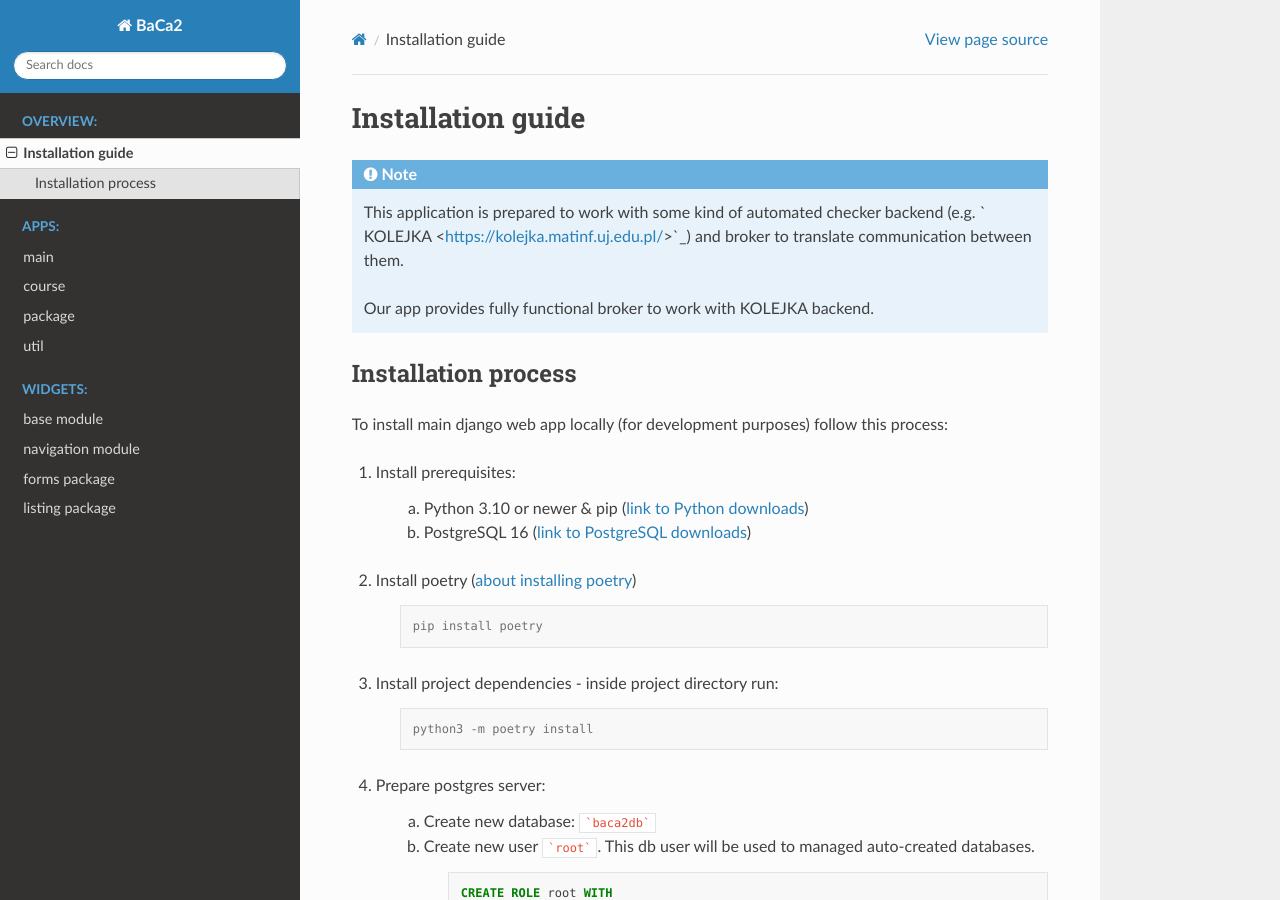
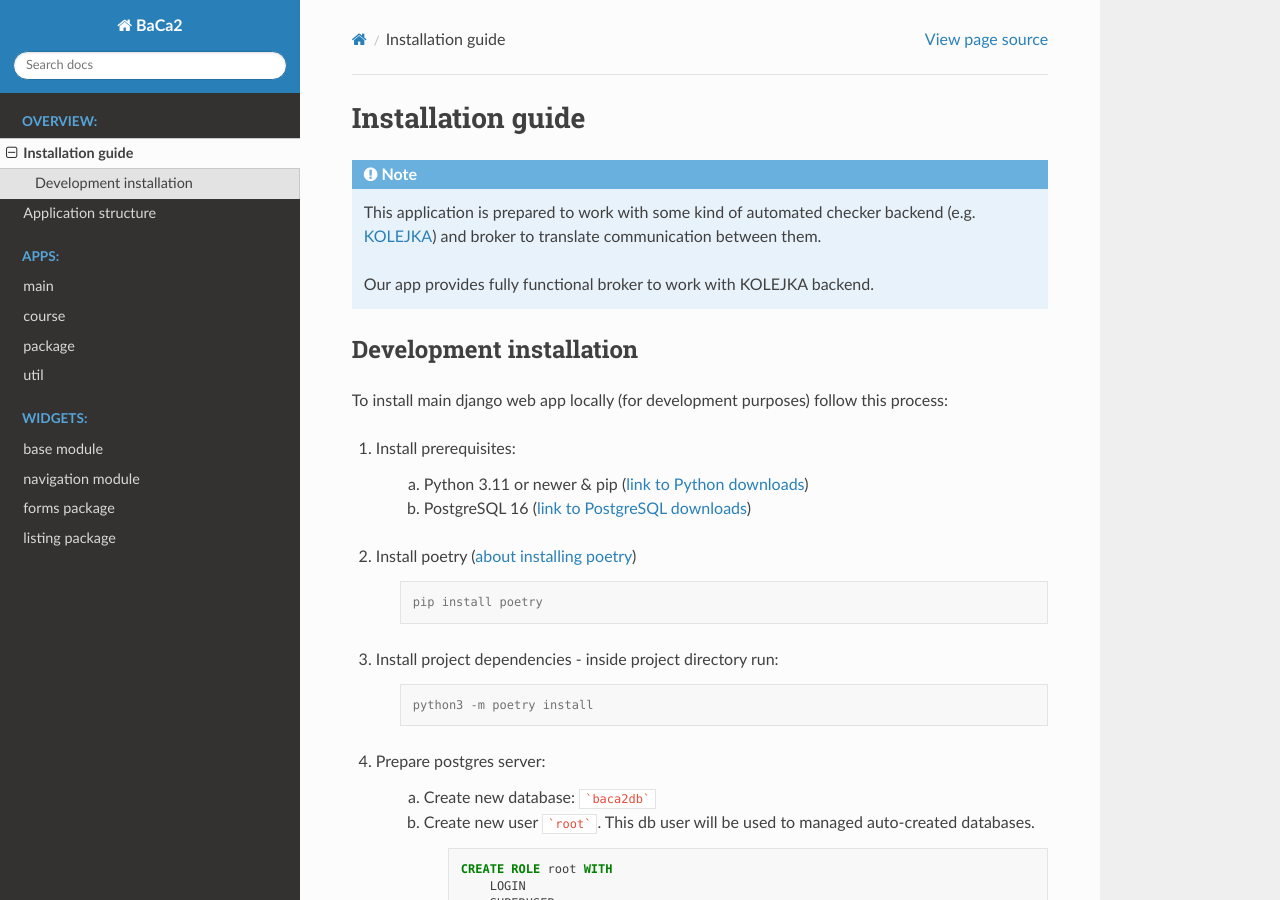
Before and after one commit to BaCa2-project/BaCa2, a Sphinx documentation site: the page built from BaCa2/docs/source/modules/overview/install.rst, in a window 1280 px wide and 900 px high. Built offline with Sphinx 7.4.7 and the Read the Docs theme 2.0.0, drawn with Linux system fonts in a browser that asks for light colours; pages that are not in the unit, such as notebooks, are missing from menus.

Commit message:
MAIN-41 Application structure - django app mostly described [IN PROGRESS] MAIN-42 Application structure - broker opened [OPEN] MAIN-39 [IN PROGRESS]

```diff
--- a/BaCa2/docs/source/index.rst
+++ b/BaCa2/docs/source/index.rst
@@ -6,6 +6,7 @@
     :caption: Overview:
 
     modules/overview/install
+    modules/overview/structure
 
 
 ..  toctree::
--- a/BaCa2/docs/source/modules/overview/install.rst
+++ b/BaCa2/docs/source/modules/overview/install.rst
@@ -3,17 +3,17 @@
 
 .. note::
     This application is prepared to work with some kind of automated checker backend
-    (e.g. ` KOLEJKA <https://kolejka.matinf.uj.edu.pl/>`_) and broker to translate communication between them.
+    (e.g. `KOLEJKA <https://kolejka.matinf.uj.edu.pl/>`_) and broker to translate communication between them.
 
     Our app provides fully functional broker to work with KOLEJKA backend.
 
-Installation process
---------------------
+Development installation
+------------------------
 To install main django web app locally (for development purposes) follow this process:
 
 1. Install prerequisites:
 
-    a. Python 3.10 or newer & pip (`link to Python downloads <https://www.python.org/downloads/>`_)
+    a. Python 3.11 or newer & pip (`link to Python downloads <https://www.python.org/downloads/>`_)
     b. PostgreSQL 16 (`link to PostgreSQL downloads <https://www.postgresql.org/download/>`_)
 
 2. Install poetry (`about installing poetry <https://python-poetry.org/docs/#installation>`_)
--- a/pyproject.toml
+++ b/pyproject.toml
@@ -13,7 +13,7 @@
 django-extensions = "^3.2.1"
 django-dbbackup = "^4.0.2"
 pyyaml = "^6.0"
-sphinx = "^6.1.3"
+sphinx = "^7.2.6"
 baca2-package-manager = "0.2.16"
 urllib3 = "1.26.16"
 django-widget-tweaks = "^1.4.12"
```
Also changed, not shown: BaCa2/docs/source/modules/overview/structure.rst (added, +60 -0 lines), BaCa2/docs/source/_static/gh_icon.svg (added), 2 other files.
